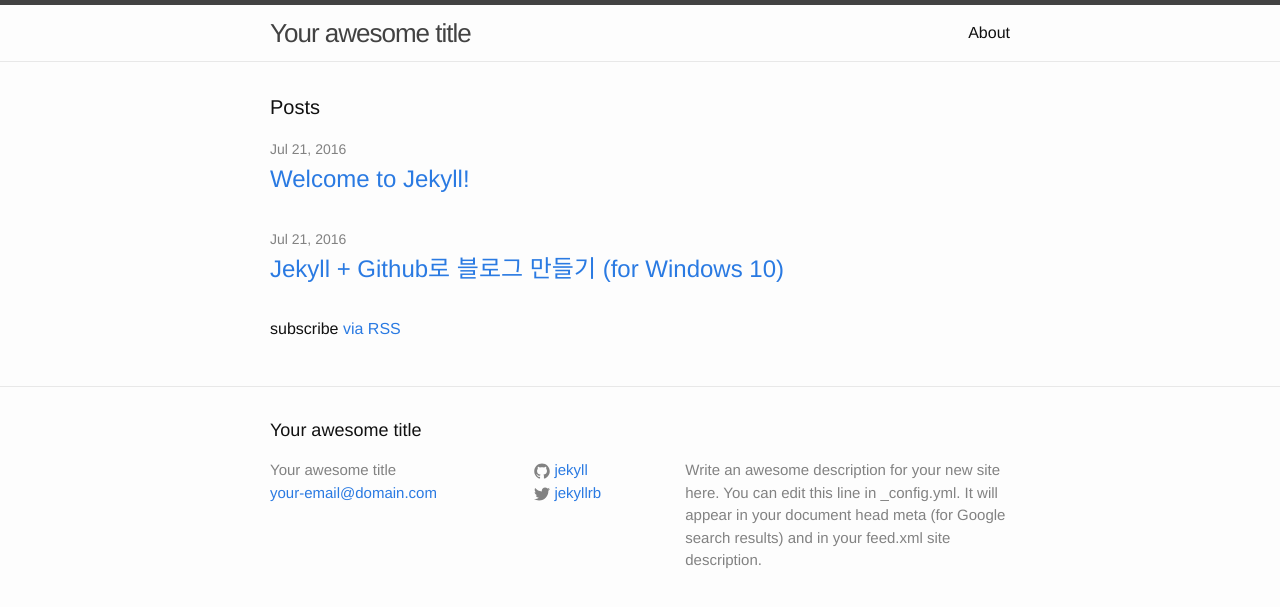
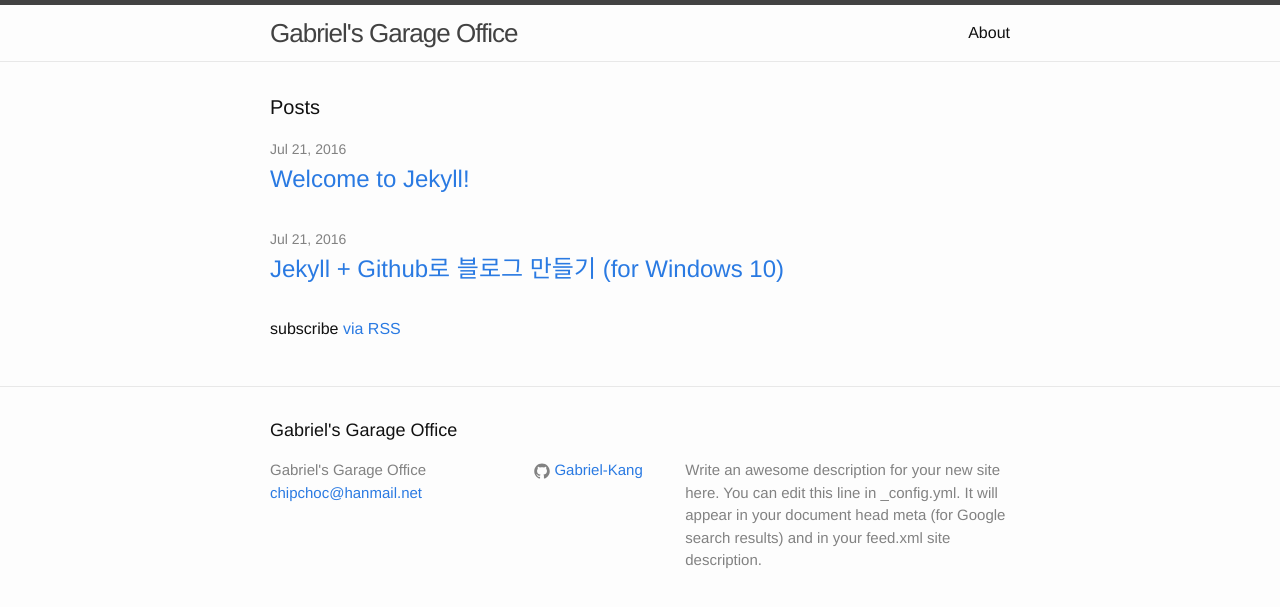
Before and after one commit to Gabriel-Kang/gabriel-kang.github.io, a Jekyll site: the page built from index.html, in a window 1280 px wide. Shown: the top 607 px of the page. Built offline with Jekyll 4.4.1, drawn with Linux system fonts in a browser that asks for light colours.

Commit message:
-기본 세팅 변경

```diff
--- a/_config.yml
+++ b/_config.yml
@@ -6,16 +6,16 @@
 # 'jekyll serve'. If you change this file, please restart the server process.
 
 # Site settings
-title: Your awesome title
-email: your-email@domain.com
+title: Gabriel's Garage Office
+email: chipchoc@hanmail.net
 description: > # this means to ignore newlines until "baseurl:"
   Write an awesome description for your new site here. You can edit this
   line in _config.yml. It will appear in your document head meta (for
   Google search results) and in your feed.xml site description.
 baseurl: "" # the subpath of your site, e.g. /blog
-url: "http://yourdomain.com" # the base hostname & protocol for your site
-twitter_username: jekyllrb
-github_username:  jekyll
+url: "https://gabriel-kang.github.io/" # the base hostname & protocol for your site
+#twitter_username: jekyllrb
+github_username:  Gabriel-Kang
 
 # Build settings
 markdown: kramdown
```
